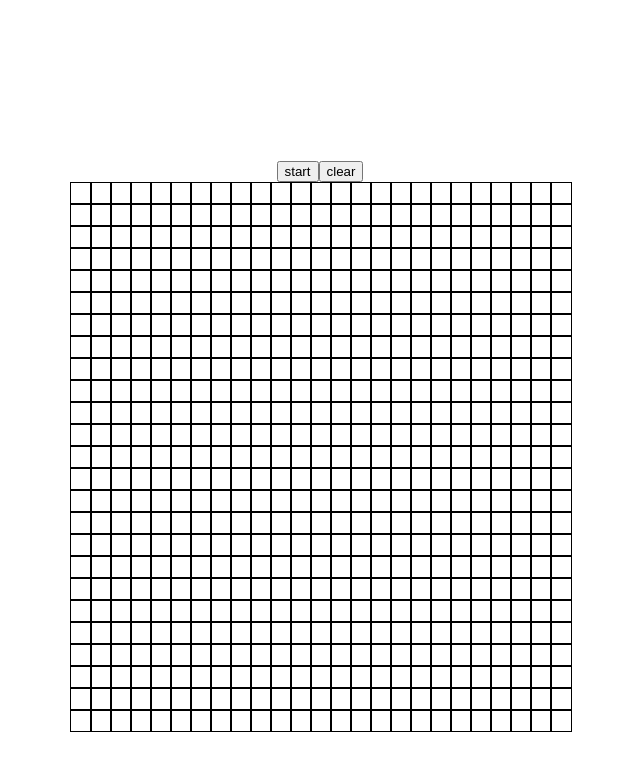
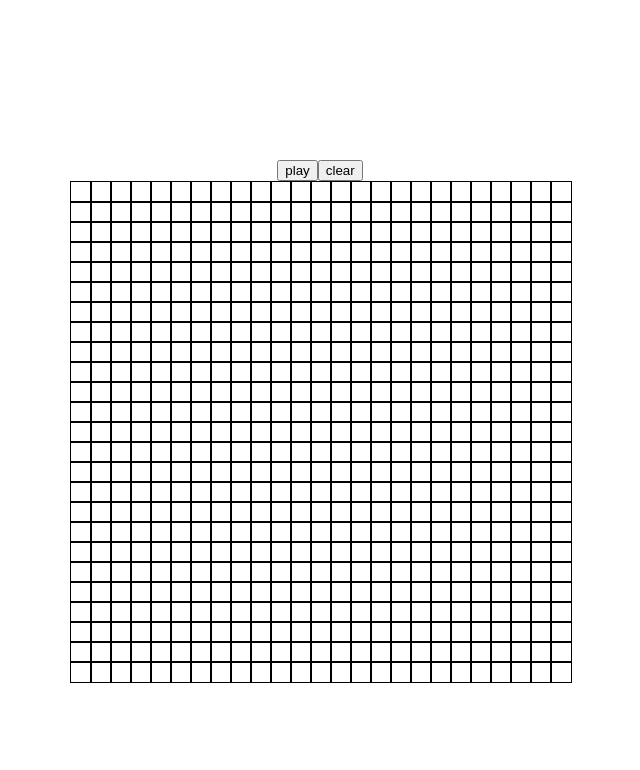
Before and after one commit to CodyBrewer/conway_game_of_life, a React (Create React App) app: page / in a window 1280 px wide. Shown: the top 770 px of the page, without its empty margins (320-960 px from the left). Built offline with nearby package versions, Linux system fonts and the light colour scheme.

Commit message:
move buttons into their own component

```diff
--- /dev/null
+++ b/src/features/buttons/index.jsx
@@ -0,0 +1,82 @@
+import React, { useContext, useRef, useCallback } from 'react';
+import produce from 'immer';
+import { GridContext, SimulationContext } from '../../context'
+
+
+const operations = [
+    [0, 1],
+    [0, -1],
+    [1, -1],
+    [-1, 1],
+    [1, 1],
+    [-1, -1],
+    [1, 0],
+    [-1, 0]
+];
+
+const Buttons = () => {
+
+    const { running, setRunning } = useContext(SimulationContext);
+    const { grid, setGrid, numRows, numCols, generateEmptyGrid } = useContext(GridContext);
+    const runningRef = useRef(running);
+    runningRef.current = running;
+
+    const runSimulation = useCallback(() => {
+        if (!runningRef.current) {
+            return;
+        };
+        setGrid((grid) => {
+            return produce(grid, (gridCopy) => {
+                for (let x = 0; x < numRows; x++) {
+                    for (let y= 0; y < numCols; y++) {
+                        let neighbors = 0;
+                        operations.forEach(([xx, yy]) => {
+                            const newX = x + xx;
+                            const newY = y + yy;
+                            if (newX >= 0
+                                && newX < numRows
+                                && newY >= 0
+                                && newY < numCols) {
+                                    neighbors += grid[newX][newY];
+                            };
+                        });
+
+                        if (neighbors < 2 || neighbors > 3) {
+                            gridCopy[x][y] = 0;
+                        } else if (grid[x][y] === 0 && neighbors === 3) {
+                            gridCopy[x][y] = 1;
+                        }
+                    }
+                }
+            })
+        })
+        setTimeout(runSimulation, 100);
+    }, []);
+
+    const handlePausePlay = () => {
+        setRunning(!running);
+        if (!running) {
+            runningRef.current = true;
+            runSimulation();
+        }
+    }
+
+    return (
+        <div style={{
+            display: "flex",
+        }}>
+            <button onClick={handlePausePlay}>
+                { running ? "pause": "play" }
+            </button>
+            <button
+                onClick={() => {
+                    setGrid(generateEmptyGrid());
+                }}
+            >
+                clear
+            </button>
+        </div>
+    )
+};
+
+export default Buttons;
--- a/src/features/grid/index.jsx
+++ b/src/features/grid/index.jsx
@@ -1,59 +1,11 @@
 import React, { useCallback, useContext, useRef, useState } from 'react';
 import { GridContext, SimulationContext } from '../../context'
 import produce from 'immer';
-
-const operations = [
-    [0, 1],
-    [0, -1],
-    [1, -1],
-    [-1, 1],
-    [1, 1],
-    [-1, -1],
-    [1, 0],
-    [-1, 0]
-];
-
-
+import Buttons from '../buttons'
 
 const Grid = () => {
 
-    const { running, setRunning } = useContext(SimulationContext);
-    const { grid , setGrid, generateEmptyGrid, numCols, numRows } = useContext(GridContext);
-
-    const runningRef = useRef(running);
-    runningRef.current = running;
-
-    const runSimulation = useCallback(() => {
-        if (!runningRef.current) {
-            return;
-        };
-        setGrid((grid) => {
-            return produce(grid, (gridCopy) => {
-                for (let x = 0; x < numRows; x++) {
-                    for (let y= 0; y < numCols; y++) {
-                        let neighbors = 0;
-                        operations.forEach(([xx, yy]) => {
-                            const newX = x + xx;
-                            const newY = y + yy;
-                            if (newX >= 0
-                                && newX < numRows
-                                && newY >= 0
-                                && newY < numCols) {
-                                    neighbors += grid[newX][newY];
-                            };
-                        });
-
-                        if (neighbors < 2 || neighbors > 3) {
-                            gridCopy[x][y] = 0;
-                        } else if (grid[x][y] === 0 && neighbors === 3) {
-                            gridCopy[x][y] = 1;
-                        }
-                    }
-                }
-            })
-        })
-        setTimeout(runSimulation, 100);
-    }, []);
+    const { grid , setGrid, numCols, numRows } = useContext(GridContext);
 
     return (
             <div style={{
@@ -63,29 +15,11 @@ const Grid = () => {
                 marginTop: "20vh"
             }}
             >
-                <div>
-                    <button
-                        onClick={() => {
-                            setRunning(!running);
-                            if (!running) {
-                                runningRef.current = true;
-                                runSimulation();
-                            }
-                        }}
-                        >
-                        {running ? "stop" : "start"}
-                    </button>
-                    <button
-                        onClick={() => {
-                            setGrid(generateEmptyGrid());
-                        }}
-                    >
-                        clear
-                    </button>
-                </div>
+                <Buttons />
                 <div style={{
                     display: "grid",
                     gridTemplateColumns: `repeat(${numCols}, 20px)`,
+                    gridTemplateRows: `repeat(${numRows}, 20px)`,
                 }}>
                     {grid.map((rows, x) =>
                         rows.map((columns, y) => (
```
